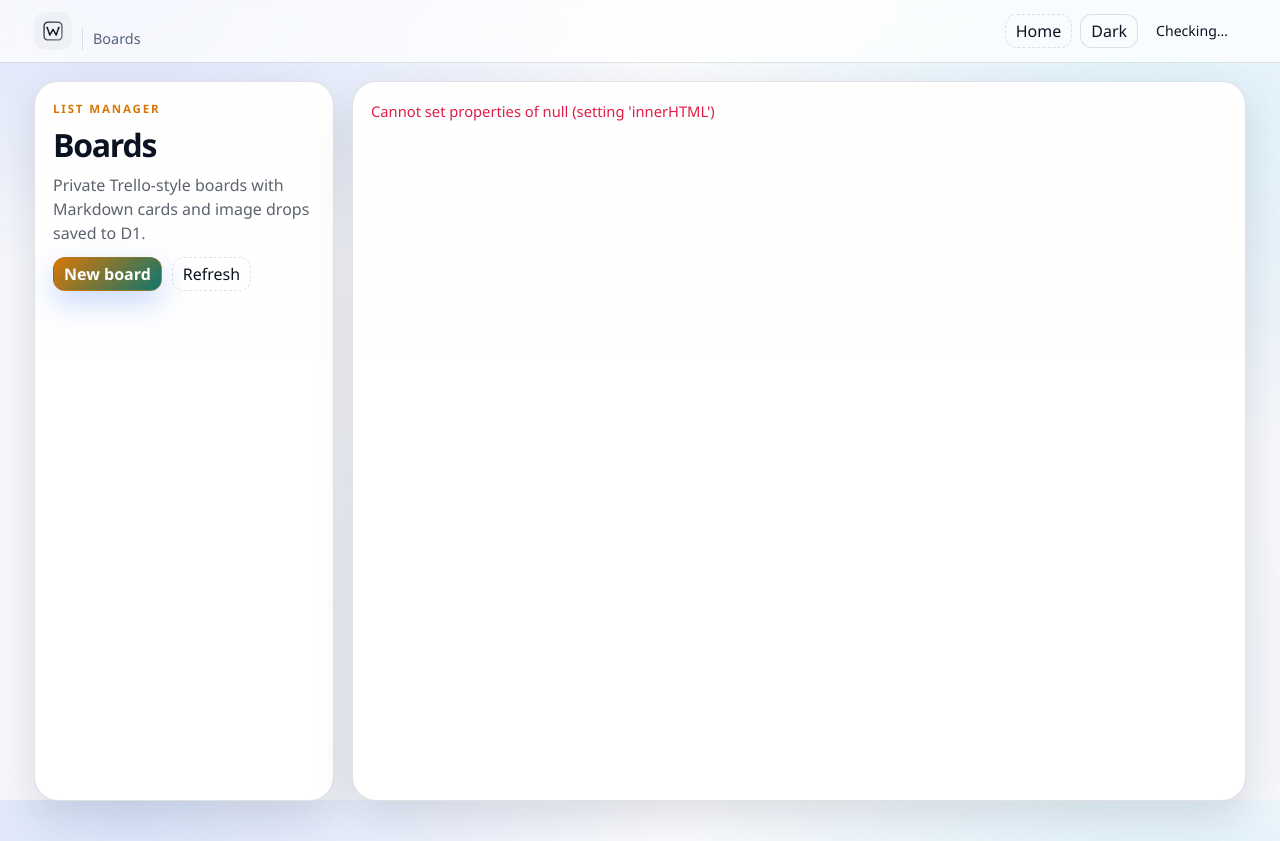
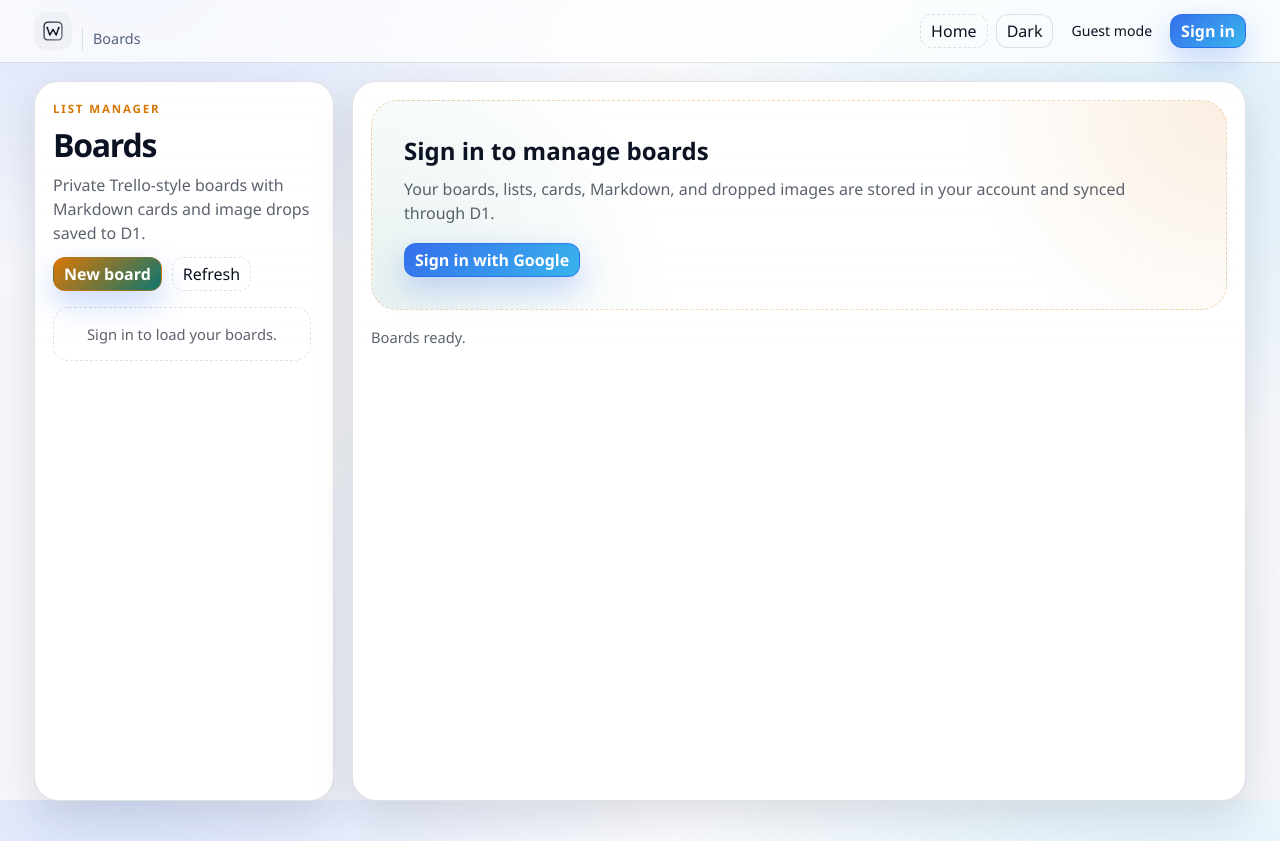
Before and after one commit to brucehart/web-tools, a website: page public/boards.html in a window 1280 px wide. Drawn offline with nearby package versions, Linux system fonts and the light colour scheme; no server answers.

Commit message:
Fix boards header initialization
- defer the boards page boot until after the shared header mounts\n- resolve authArea and modePill lazily so the page tolerates header template cloning\n- fix the login placeholder and null innerHTML startup error on /boards

```diff
--- a/public/boards.html
+++ b/public/boards.html
@@ -754,7 +754,6 @@
         };
 
         const boardListEl = document.getElementById('boardList');
-        const authAreaEl = document.getElementById('authArea');
         const authPanelEl = document.getElementById('authPanel');
         const emptyPanelEl = document.getElementById('emptyPanel');
         const boardPaneEl = document.getElementById('boardPane');
@@ -762,7 +761,6 @@
         const boardTitleEl = document.getElementById('boardTitle');
         const boardDescriptionEl = document.getElementById('boardDescription');
         const statusBarEl = document.getElementById('statusBar');
-        const modePillEl = document.getElementById('modePill');
         const cardModalEl = document.getElementById('cardModal');
         const cardModalTitleEl = document.getElementById('cardModalTitle');
         const cardTitleInputEl = document.getElementById('cardTitleInput');
@@ -815,6 +813,14 @@
           return sanitizeMarkdown(markdown || '');
         }
 
+        function getAuthAreaEl() {
+          return document.getElementById('authArea');
+        }
+
+        function getModePillEl() {
+          return document.getElementById('modePill');
+        }
+
         function formatBoardMeta(board) {
           const pieces = [];
           pieces.push(`${board.list_count || 0} list${board.list_count === 1 ? '' : 's'}`);
@@ -841,6 +847,10 @@
         }
 
         function renderAuthArea() {
+          const authAreaEl = getAuthAreaEl();
+          const modePillEl = getModePillEl();
+          if (!authAreaEl || !modePillEl) return;
+
           authAreaEl.innerHTML = '';
           if (!state.auth.loggedIn) {
             const next = encodeURIComponent(location.pathname + location.search);
@@ -1642,9 +1652,19 @@
           setStatus('Boards ready.');
         }
 
-        boot().catch((error) => {
-          setStatus(error instanceof Error ? error.message : 'Failed to load boards.', 'error');
-        });
+        function startBoot() {
+          requestAnimationFrame(() => {
+            boot().catch((error) => {
+              setStatus(error instanceof Error ? error.message : 'Failed to load boards.', 'error');
+            });
+          });
+        }
+
+        if (document.readyState === 'loading') {
+          document.addEventListener('DOMContentLoaded', startBoot, { once: true });
+        } else {
+          startBoot();
+        }
       })();
     </script>
   </body>
```
